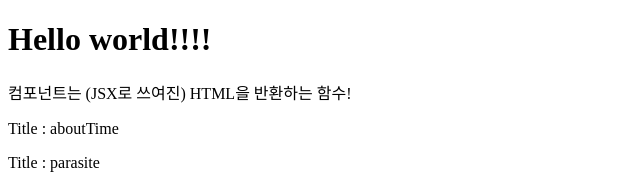
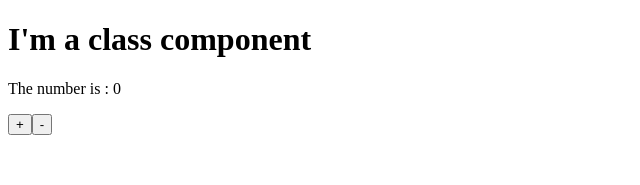
Before and after one commit to mechaminu/movie_app, a React (Create React App) app: page / in a window 1280 px wide. Shown: the top 185 px of the page, without its empty margins (0-640 px from the left). Built offline with nearby package versions, Linux system fonts and the light colour scheme.

Commit message:
Class component basics

```diff
--- a/src/App.js
+++ b/src/App.js
@@ -17,12 +17,10 @@ function Movie({ name, image, rating }) {
 }
 
 // Argument type validation
-
 Movie.propTypes = {
   // Movie.myTypes = {  // PropTypes element만 제대로 갖추기만 하면 상위 객체의 이름은 상관 없이 OK
   name: PropTypes.string.isRequired,
   image: PropTypes.string.isRequired,
-
   rating:PropTypes.number.isRequired
   // rating: PropTypes.string.isRequired // error!
   // rating:PropTypes.number //
--- /dev/null
+++ b/src/ClassApp.js
@@ -0,0 +1,34 @@
+import React from "react";
+// import PropTypes from "prop-types";
+
+
+class ClassApp extends React.Component {
+
+    // 바뀌는 데이터를 담는 그릇, State
+    state = {
+        count: 0
+    };
+
+    // React re-render page for every setState execution
+    plus = () => {
+        this.setState(c => ({count: c.count + 1}));
+    };
+
+    minus = () => {
+        this.setState(c => ({count: c.count - 1}));
+    };
+
+    // React는 자동적으로 Class component의 render 메소드를 실행한다!
+    render() {
+        return <div>
+            <h1>I'm a class component</h1>
+            <div>
+                <p>The number is : {this.state.count}</p>
+                <button onClick={this.plus}>+</button>
+                <button onClick={this.minus}>-</button>
+            </div>
+        </div>
+    }
+}
+
+export default ClassApp
--- a/src/index.js
+++ b/src/index.js
@@ -1,5 +1,7 @@
 import React from 'react';
 import ReactDOM from 'react-dom';
-import App from './App';
+// import App from './App';
+import ClassApp from './ClassApp';
 
-ReactDOM.render(<App />,document.getElementById('root'));
+ReactDOM.render(<ClassApp />,document.getElementById('root'));
+// ReactDOM.render(<App />,document.getElementById('root'));
```
